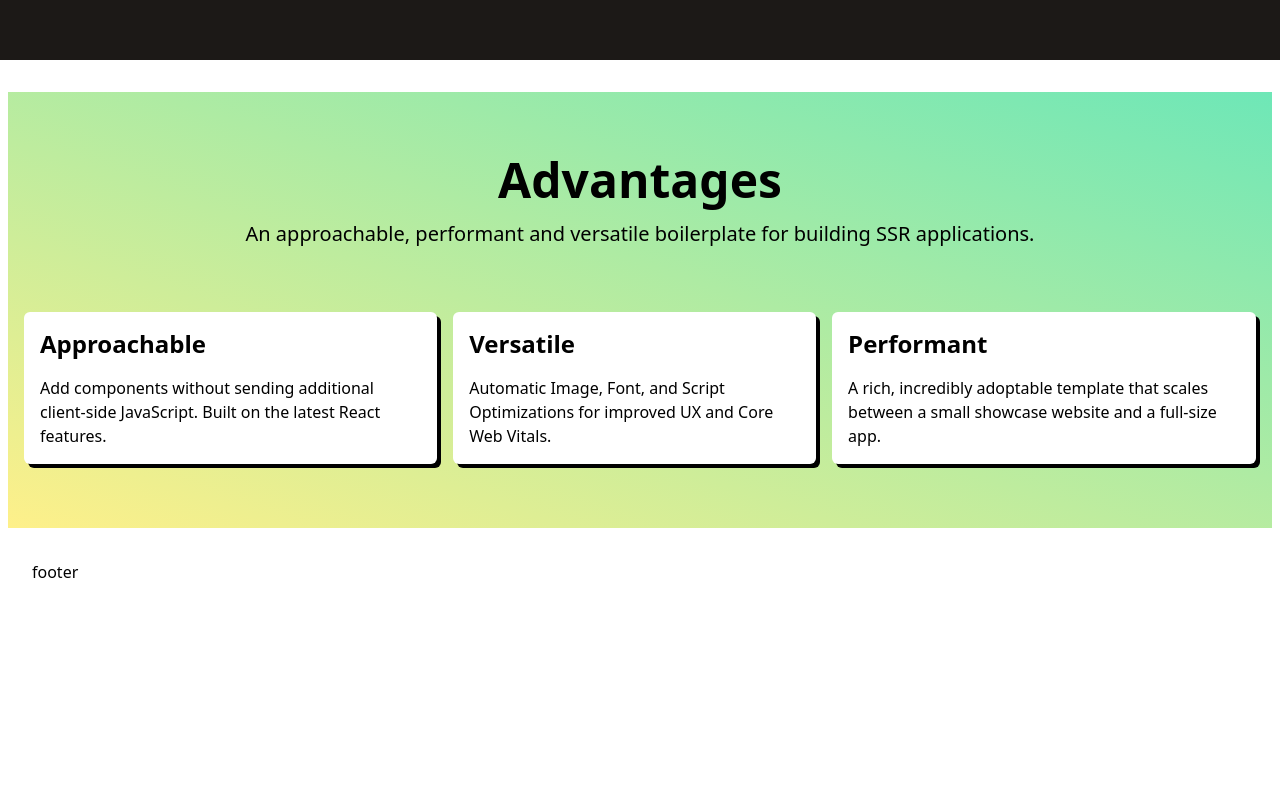
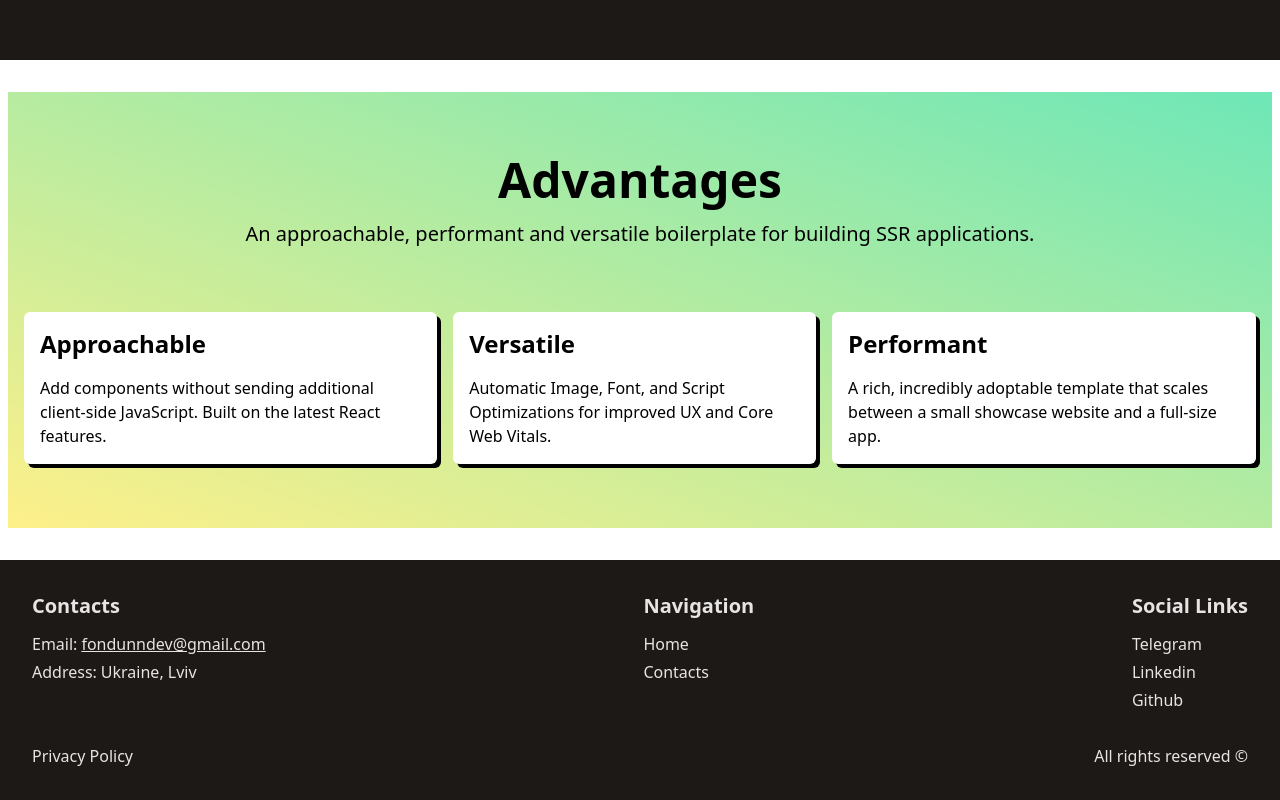
Before and after one commit to fondunn/framer-landing, a Next.js app: page / in a window 1280 px wide. Shown: the part 2644-3444 px from the top of the page. Before the commit the page ends 3228 px from the top, so only its background shows below. Built offline with nearby package versions, Linux system fonts and the light colour scheme.

Commit message:
upd footer layout

```diff
--- a/src/components/Footer/index.tsx
+++ b/src/components/Footer/index.tsx
@@ -1,7 +1,61 @@
+import Link from "next/link";
+import { contacts, social } from "@/mock/footer";
+import NavList from "@/components/NavList";
+
 const Footer = () => {
   return (
-    <footer className="container sticky top-0 mx-auto max-w-screen-2xl px-1 md:px-2 lg:px-4 xl:px-8">
-      footer
+    <footer className="bg-stone-900">
+      <div className="container mx-auto flex max-w-screen-2xl flex-col px-1 py-8 text-stone-200 md:px-2 lg:px-4 xl:px-8">
+        <div className="flex flex-col md:flex-row md:justify-between">
+          <div className="flex flex-col gap-3">
+            <p className="text-xl font-semibold">Contacts</p>
+            <div className="flex flex-col gap-1">
+              <div>
+                <p>
+                  Email:
+                  <Link
+                    href={`mailto:${contacts.email}`}
+                    target="_blank"
+                    className="ml-1 underline"
+                  >
+                    {contacts.email}
+                  </Link>
+                </p>
+              </div>
+              <div>
+                <p>
+                  Address:
+                  <span className="ml-1">{contacts.address}</span>
+                </p>
+              </div>
+            </div>
+          </div>
+          <div className="flex flex-col gap-3">
+            <p className="text-xl font-semibold">Navigation</p>
+            <div className="flex flex-col gap-1">
+              <NavList />
+            </div>
+          </div>
+          <div className="flex flex-col gap-3">
+            <p className="text-xl font-semibold">Social Links</p>
+            <div className="flex flex-col gap-1">
+              {social.map(({ label, href }, idx: number) => (
+                <Link
+                  key={idx}
+                  href={href}
+                  className="transition-all duration-150 hover:text-sky-500"
+                >
+                  {label}
+                </Link>
+              ))}
+            </div>
+          </div>
+        </div>
+        <div className="mt-8 flex justify-between">
+          <Link href="/">Privacy Policy</Link>
+          <Link href="/">All rights reserved ©</Link>
+        </div>
+      </div>
     </footer>
   );
 };
--- /dev/null
+++ b/src/mock/footer.ts
@@ -0,0 +1,10 @@
+export const contacts = {
+  email: "fondunndev@gmail.com",
+  address: "Ukraine, Lviv",
+};
+
+export const social = [
+  { label: "Telegram", href: "" },
+  { label: "Linkedin", href: "" },
+  { label: "Github", href: "" },
+];
```
